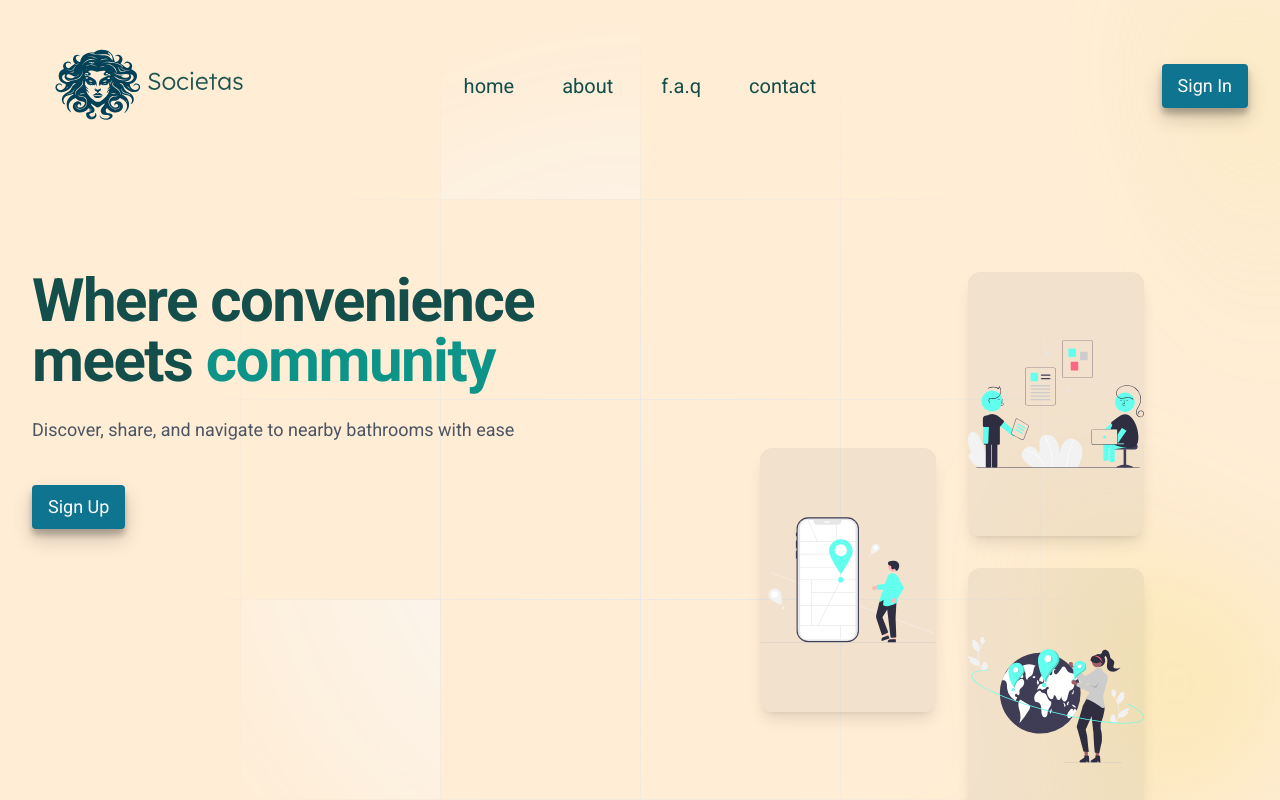
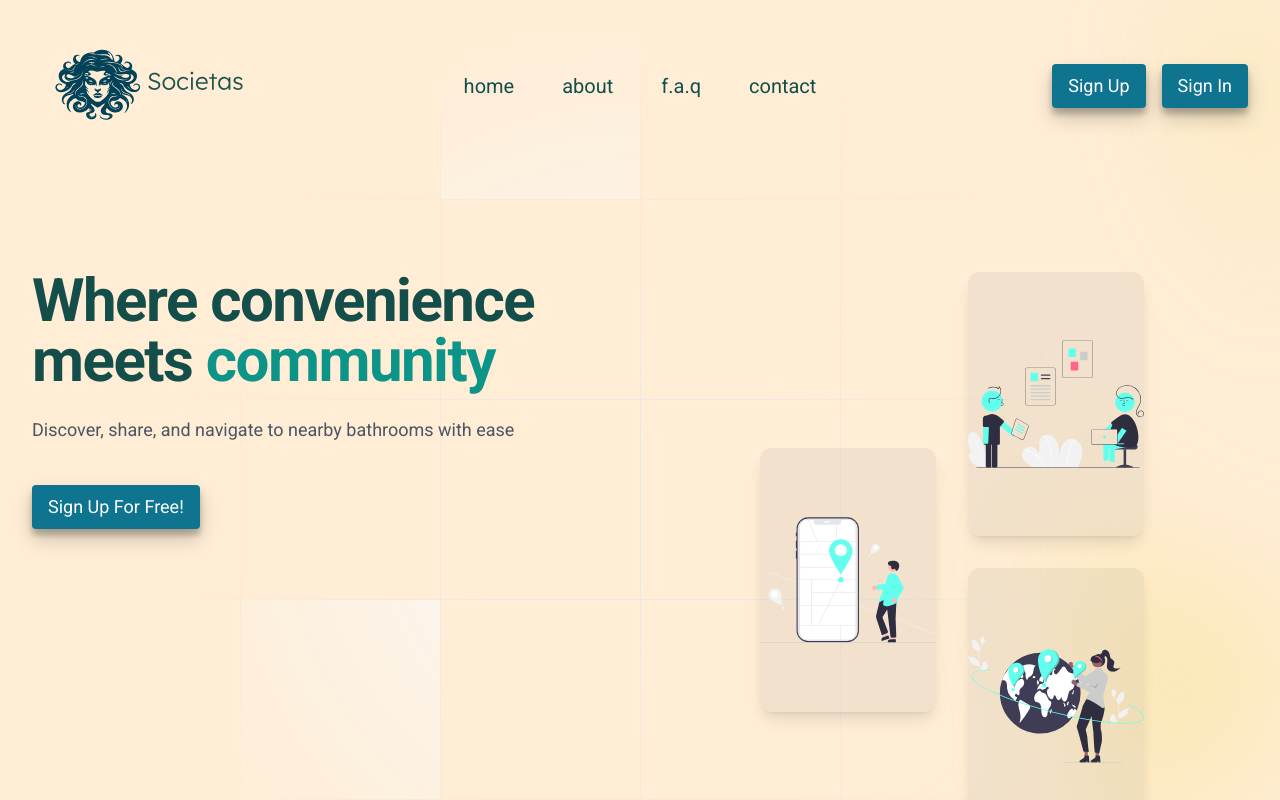
Before and after one commit to hopeVaughn/p2p, a React (Vite) app in the folder apps/client/: page / in a window 1280 px wide. Shown: the top 800 px of the page. Built offline with nearby package versions, Linux system fonts and the light colour scheme.

Commit message:
update nav,landing,hero

```diff
--- a/apps/client/src/Global_Components/Navbar.tsx
+++ b/apps/client/src/Global_Components/Navbar.tsx
@@ -1,4 +1,4 @@
-import React, { useState } from 'react'
+import React from 'react'
 import { Bars3Icon } from '@heroicons/react/24/outline'
 import Logo from '../Global_Components/Logo';
 import Button from '../Global_Components/Buttons';
@@ -12,10 +12,11 @@ interface NavbarProps {
   navigation: NavigationItem[];
   mobileMenuOpen: boolean;
   setMobileMenuOpen: (open: boolean) => void;
+  scrolled: boolean;
 }
 
-const Navbar: React.FC<NavbarProps> = ({ navigation, mobileMenuOpen, setMobileMenuOpen }) => (
-  <nav className="flex mx-auto items-center justify-between p-6 mr-0 lg:px-8" aria-label="Global">
+const Navbar: React.FC<NavbarProps> = ({ navigation, mobileMenuOpen, setMobileMenuOpen, scrolled }) => (
+  <nav className={`flex mx-auto items-center justify-between p-6 mr-0 lg:px-8 ${scrolled && !mobileMenuOpen ? 'bg-gray-400 rounded-md bg-clip-padding backdrop-filter backdrop-blur-sm bg-opacity-30 border border-gray-100 shadow-lg' : ''}`} aria-label="Global">
     <div className="flex lg:flex-1">
       {!mobileMenuOpen && (
         <a href="#" className="-m-1.5 p-1.5 mr-auto">
@@ -42,7 +43,10 @@ const Navbar: React.FC<NavbarProps> = ({ navigation, mobileMenuOpen, setMobileMe
       ))}
     </div>
     <div className="hidden lg:flex lg:flex-1 lg:justify-end">
-      <Button btnText='Sign In' />
+      <div className="flex justify-between items-center space-x-4">
+        <Button btnText='Sign Up' />
+        <Button btnText='Sign In' />
+      </div>
     </div>
   </nav>
 )
--- a/apps/client/src/Pages/Components/Hero.tsx
+++ b/apps/client/src/Pages/Components/Hero.tsx
@@ -20,7 +20,9 @@ const Hero: React.FC<HeroProps> = ({ mobileMenuOpen }) => {
           </p>
           <div className="mt-10 flex justify-center md:justify-start items-center gap-x-6">
             {!mobileMenuOpen && (
-              <Button btnText='Sign Up' />
+              <div className="grow">
+                <Button btnText='Sign Up For Free!' />
+              </div>
             )}
           </div>
         </article>
--- a/apps/client/src/Pages/Landing.tsx
+++ b/apps/client/src/Pages/Landing.tsx
@@ -1,4 +1,4 @@
-import React, { useState } from 'react'
+import React, { useState, useEffect } from 'react'
 import Hero from './Components/Hero';
 import About from './Components/About';
 import Faq from './Components/Faq';
@@ -11,11 +11,25 @@ import linkData from '../utils/linkData';
 
 const Landing: React.FC = () => {
   const [mobileMenuOpen, setMobileMenuOpen] = useState<boolean>(false)
+  const [scrolled, setScrolled] = useState<boolean>(false);
+
+  useEffect(() => {
+    const handleScroll = () => {
+      setScrolled(window.scrollY > 0);
+    };
+
+    window.addEventListener('scroll', handleScroll);
+
+    return () => {
+      window.removeEventListener('scroll', handleScroll);
+    };
+  }, []);
+
 
   return (
     <div className="bg-orange-100">
-      <header className="absolute inset-x-0 top-0 z-50">
-        <Navbar navigation={linkData} mobileMenuOpen={mobileMenuOpen} setMobileMenuOpen={setMobileMenuOpen} />
+      <header className="fixed inset-x-0 top-0 z-50">
+        <Navbar navigation={linkData} mobileMenuOpen={mobileMenuOpen} setMobileMenuOpen={setMobileMenuOpen} scrolled={scrolled} />
         <Sidebar navigation={linkData} mobileMenuOpen={mobileMenuOpen} setMobileMenuOpen={setMobileMenuOpen} />
       </header>
       <main className="relative isolate overflow-hidden">
```
